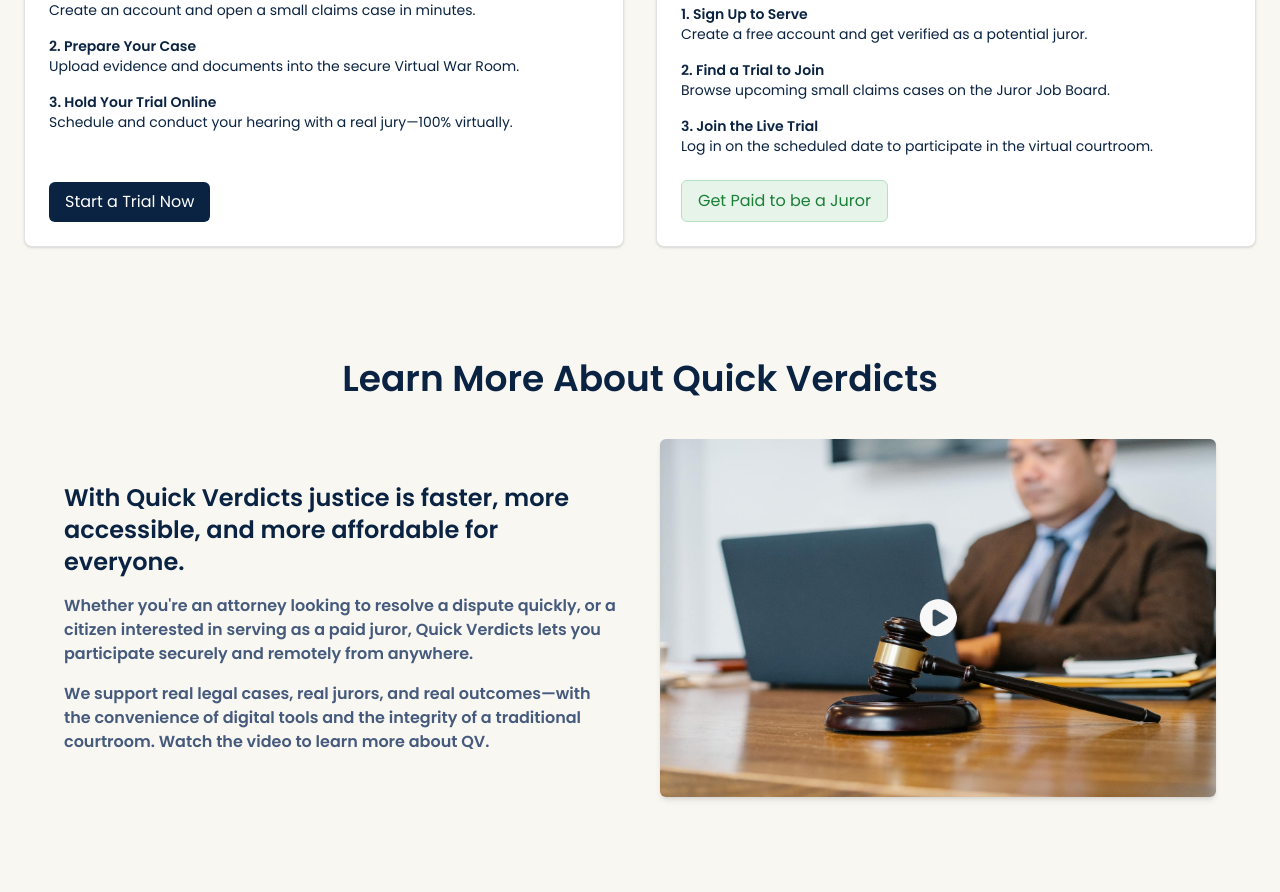
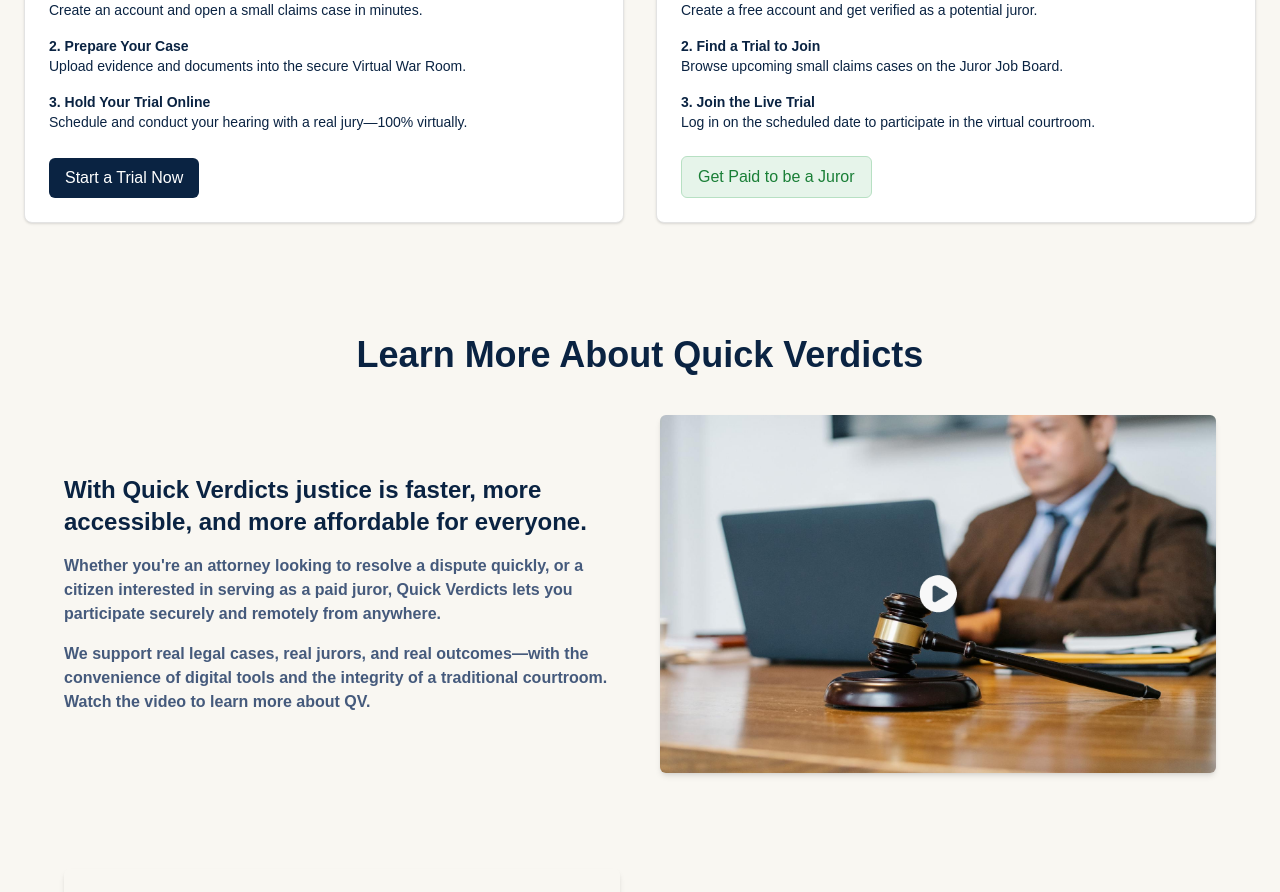
Before and after one commit to tejeswar-s/law-application, a Next.js app in the folder frontend/: page / in a window 1280 px wide. Shown: the part 1560-2452 px from the top of the page. Built offline with nearby package versions, Linux system fonts and the light colour scheme.

Commit message:
layout, package.json modified

```diff
--- a/frontend/app/layout.tsx
+++ b/frontend/app/layout.tsx
@@ -1,27 +1,22 @@
+
 import type { Metadata } from "next";
-import { Poppins } from "next/font/google";
 import "./globals.css";
-
-const poppins = Poppins({
-  subsets: ["latin"],
-  weight: ["400", "600", "700"],
-});
 
 export const metadata: Metadata = {
   title: "Law App",
   description: "A virtual courtroom where justice moves fast",
 };
 
-export default function RootLayout({
-  children,
-}: Readonly<{
-  children: React.ReactNode;
-}>) {
+export default function RootLayout({ children }: { children: React.ReactNode }) {
   return (
     <html lang="en">
-      <body
-        className={`${poppins.className} bg-gray-100 text-gray-900 antialiased`}
-      >
+      <head>
+        <link
+          href="https://fonts.googleapis.com/css2?family=Poppins:wght@400;600;700&display=swap"
+          rel="stylesheet"
+        />
+      </head>
+      <body className="bg-gray-100 text-gray-900 antialiased font-sans">
         {children}
       </body>
     </html>
--- a/frontend/package.json
+++ b/frontend/package.json
@@ -4,7 +4,7 @@
   "private": true,
   "scripts": {
     "dev": "next dev",
-    "build": "set NODE_ENV=production && next build",
+    "build": "cross-env NODE_ENV=production next build",
     "start": "next start",
     "lint": "eslint"
   },
```
Also changed, not shown: 1 other file (tests, documents, lock files or other folders).
